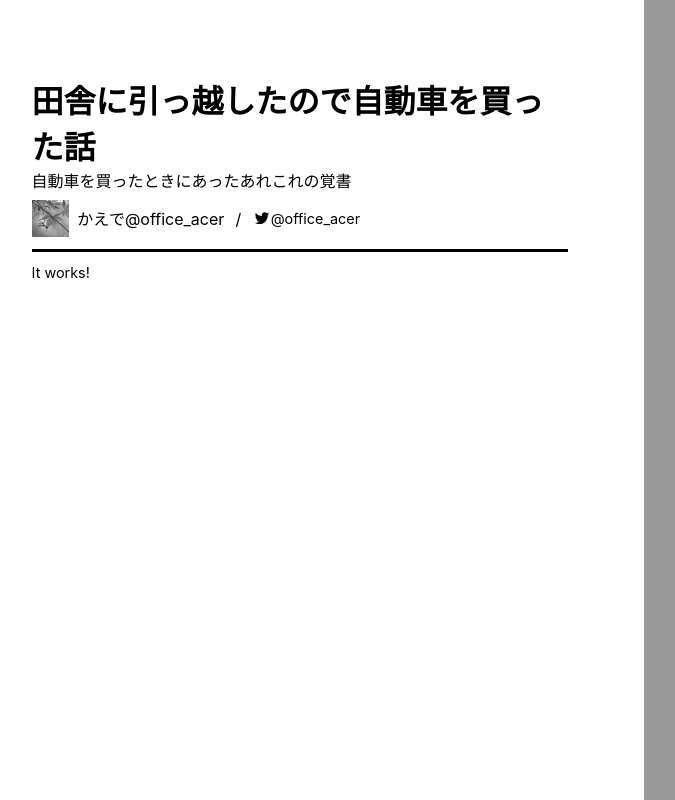
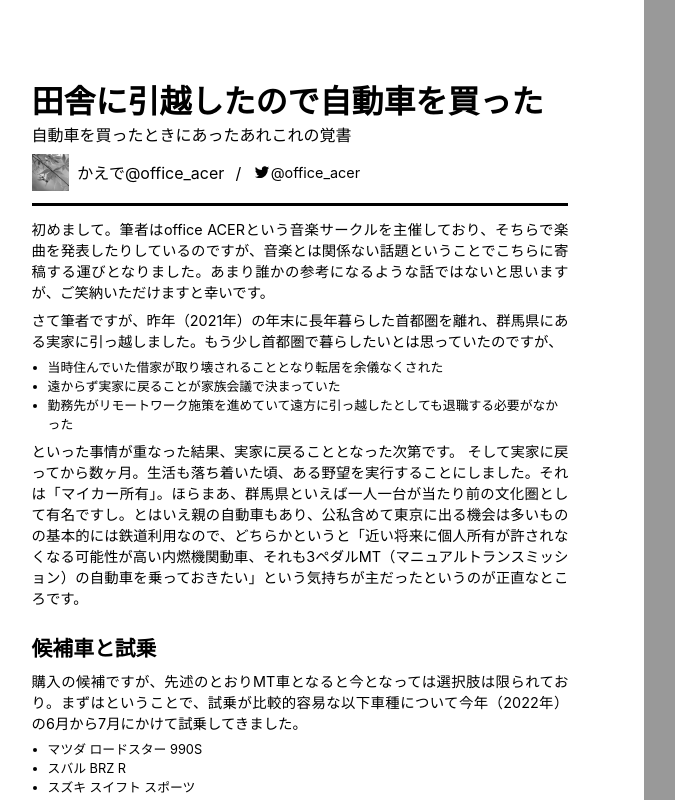
Before and after one commit to tayama0324/cybermetal, a Next.js app: page /sekiyasu/1 in a window 1280 px wide. Shown: the top 800 px of the page, without its empty margins (44-719 px from the left). Built offline with nearby package versions, Linux system fonts and the light colour scheme.

Commit message:
add sekiyasu article

```diff
--- a/pages/sekiyasu/1.tsx
+++ b/pages/sekiyasu/1.tsx
@@ -5,15 +5,40 @@ export default function Page() {
   return (
     <div>
       <Title
-        title={'田舎に引っ越したので自動車を買った話'}
+        title={'田舎に引越したので自動車を買った'}
         description={'自動車を買ったときにあったあれこれの覚書'}
         author={'かえで@office_acer'}
         image={'/sekiyasu/author.jpeg'}
         twitter={'@office_acer'}
       />
       <p>
-        It works!
+        初めまして。筆者はoffice ACERという音楽サークルを主催しており、そちらで楽曲を発表したりしているのですが、音楽とは関係ない話題ということでこちらに寄稿する運びとなりました。あまり誰かの参考になるような話ではないと思いますが、ご笑納いただけますと幸いです。
       </p>
+      <p>
+        さて筆者ですが、昨年（2021年）の年末に長年暮らした首都圏を離れ、群馬県にある実家に引っ越しました。もう少し首都圏で暮らしたいとは思っていたのですが、
+      </p>
+      <ul>
+        <li>当時住んでいた借家が取り壊されることとなり転居を余儀なくされた</li>
+        <li>遠からず実家に戻ることが家族会議で決まっていた</li>
+        <li>勤務先がリモートワーク施策を進めていて遠方に引っ越したとしても退職する必要がなかった</li>
+      </ul>
+      <p>
+        といった事情が重なった結果、実家に戻ることとなった次第です。
+        そして実家に戻ってから数ヶ月。生活も落ち着いた頃、ある野望を実行することにしました。それは「マイカー所有」。ほらまあ、群馬県といえば一人一台が当たり前の文化圏として有名ですし。とはいえ親の自動車もあり、公私含めて東京に出る機会は多いものの基本的には鉄道利用なので、どちらかというと「近い将来に個人所有が許されなくなる可能性が高い内燃機関動車、それも3ペダルMT（マニュアルトランスミッション）の自動車を乗っておきたい」という気持ちが主だったというのが正直なところです。
+      </p>
+      <h2>候補車と試乗</h2>
+      <p>
+        購入の候補ですが、先述のとおりMT車となると今となっては選択肢は限られており。まずはということで、試乗が比較的容易な以下車種について今年（2022年）の6月から7月にかけて試乗してきました。
+      </p>
+      <ul>
+        <li>マツダ ロードスター 990S</li>
+        <li>スバル BRZ R</li>
+        <li>スズキ スイフト スポーツ</li>
+      </ul>
+      <p>
+        ロードスターは運転の楽しさはあるものの2シーターの上にトランクも狭く実用性に難ありそう。BRZは排気量が大きいだけあり出力に余裕は感じるものの小回りがきかず自宅での保管が大変そう、かつ他2車より車両価格・維持費とも高額になるのが厳しい。スイフトはアクセル操作による出力の出方がピーキーに感じたけど*恐らくは慣れの範囲、他2車と違って前輪駆動という残念ポイントはあるけれど、取り回し・実用性・価格とどれを取っても最有力候補かな…というか試乗する前からほぼスイフト一択だったのですけどね。試乗自体が念のためという感じではありました。
+      </p>
+      <small>*実際に所有した個体ではピーキーさを感じなかったので、試乗車固有の特性だったのかも</small>
     </div>
   )
 }
--- a/styles/globals.scss
+++ b/styles/globals.scss
@@ -46,4 +46,5 @@ ul {
   font-size: 0.8rem;
   list-style-type: disc;
   padding-left: 1rem;
+  margin-bottom: 0.4rem;
 }
```
Also changed, not shown: pages/sekiyasu/2.tsx (added, +31 -0 lines).
